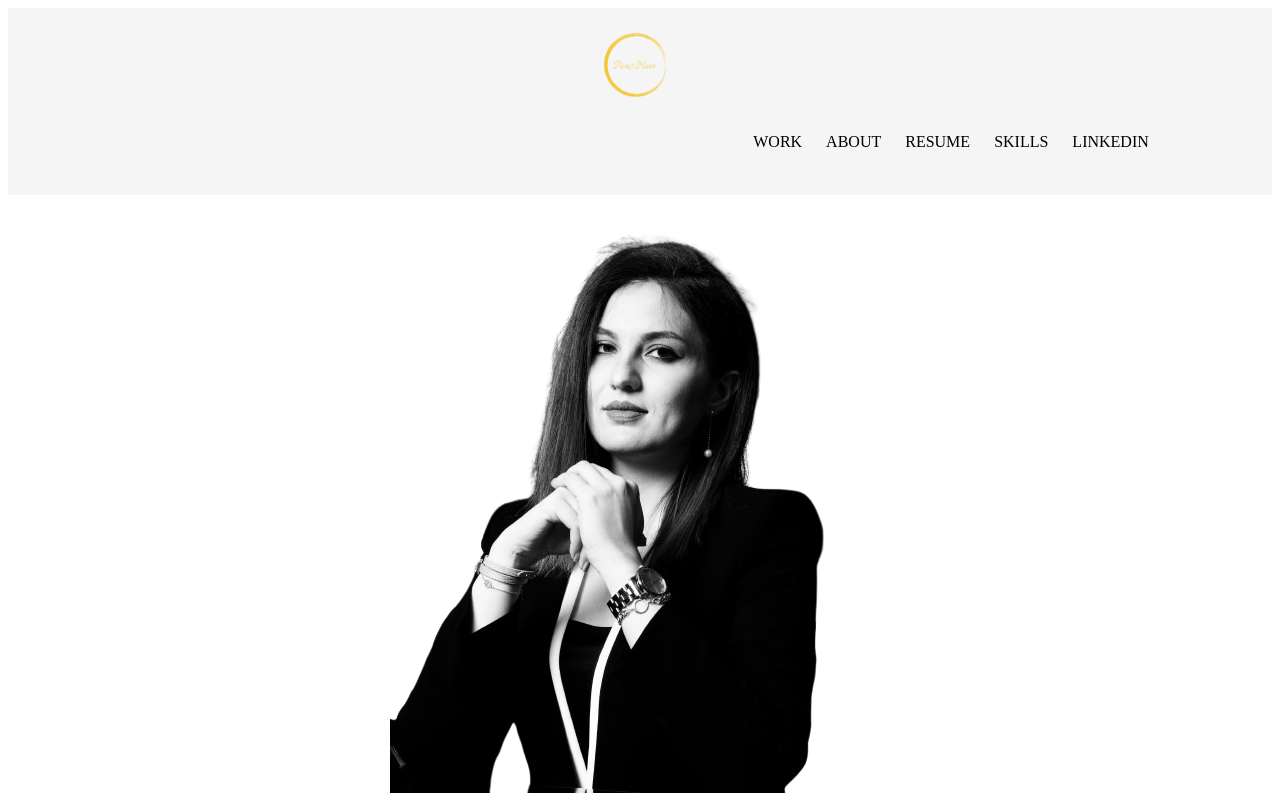
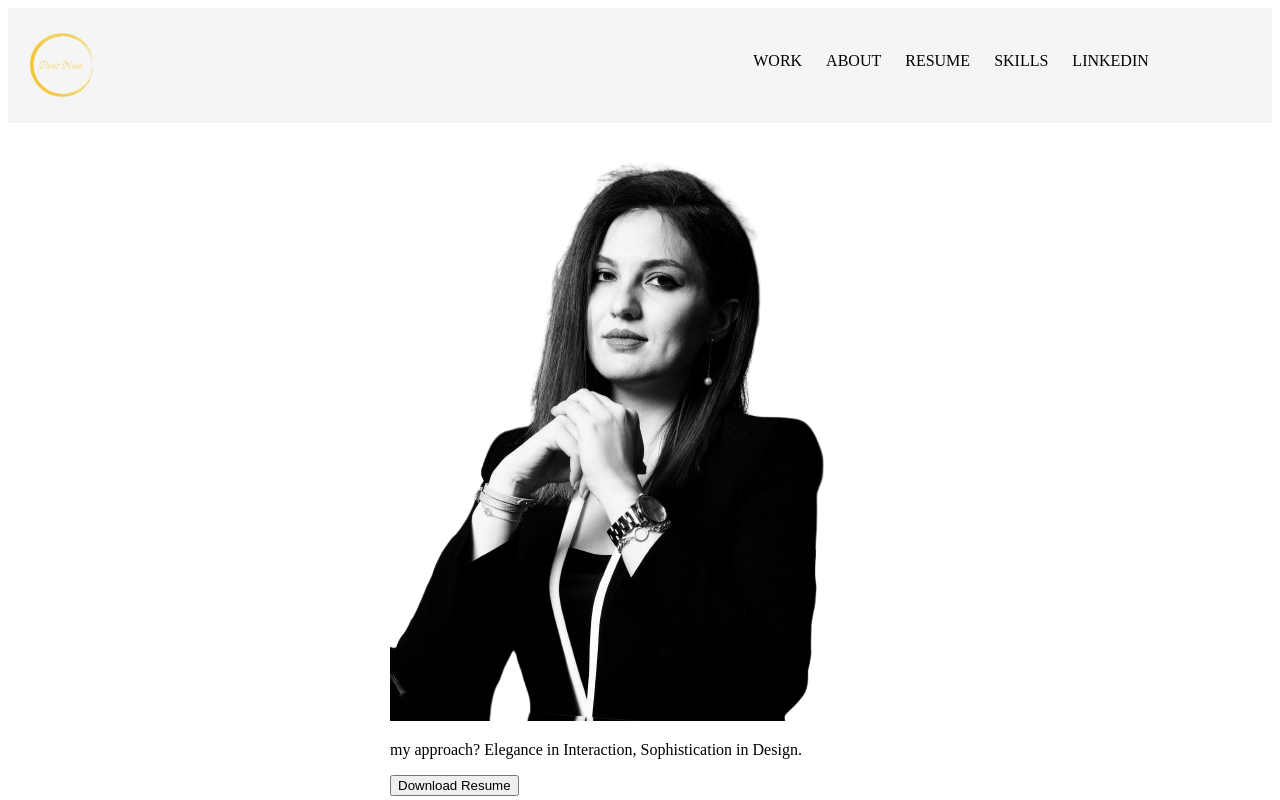
Before and after one commit to Parisa8741/UX_UI_HW_18, a plain HTML site: page index.html in a window 1280 px wide. Shown: the top 800 px of the page. Drawn offline with Linux system fonts and the light colour scheme.

Commit message:
Update style.css

```diff
--- a/style.css
+++ b/style.css
@@ -13,9 +13,10 @@ background-color: whitesmoke;
 .logo img {
     width: 5%;
     padding: 1%;
-   text-align: center;
+   text-align: left;
    height: 50;
    margin-left: auto;
+   float: left;
 }
 
 nav {
```
